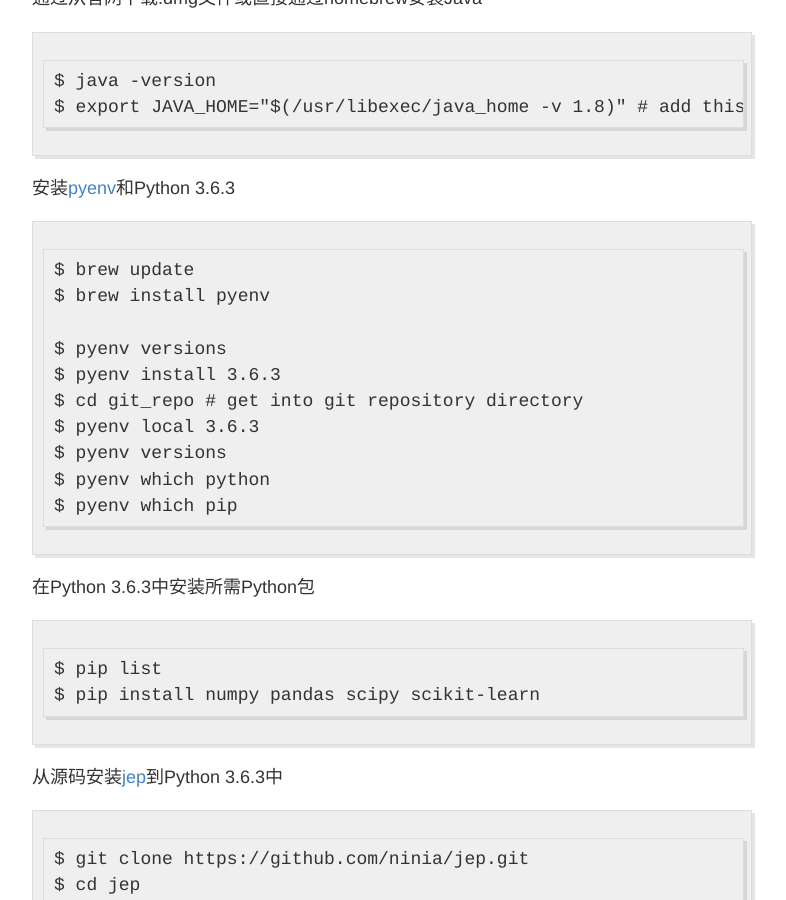
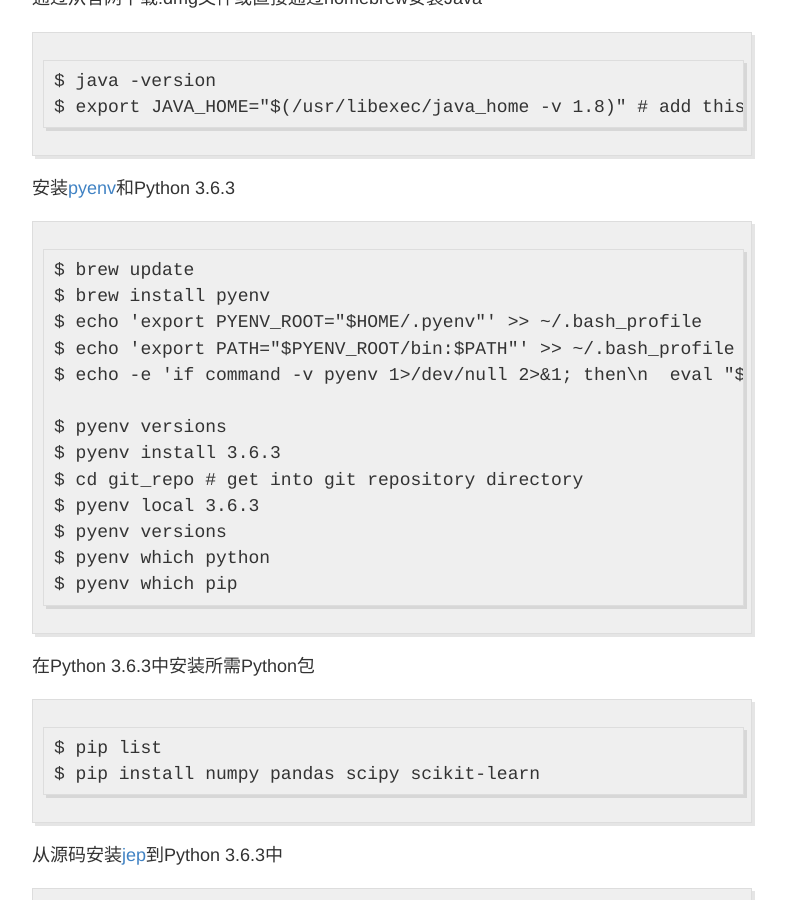
Before and after one commit to bean-zhang/bean-zhang.github.io, a Jekyll site: the page built from _posts/2018-06-29-Java-Embedded-Python.md, in a window 1280 px wide and 900 px high, scrolled down 3711 px. Shown: the whole window, without its empty margins (248-1034 px from the left). Built offline with Jekyll 4.4.1, drawn with Linux system fonts in a browser that asks for light colours; comment, search, counter and statistics services are not loaded.

Commit message:
Update _posts/2018-06-29-Java-Embedded-Python.md

```diff
--- a/_posts/2018-06-29-Java-Embedded-Python.md
+++ b/_posts/2018-06-29-Java-Embedded-Python.md
@@ -120,6 +120,9 @@ JEP依赖的Java版本和Python版本
 
     $ brew update
     $ brew install pyenv
+    $ echo 'export PYENV_ROOT="$HOME/.pyenv"' >> ~/.bash_profile
+    $ echo 'export PATH="$PYENV_ROOT/bin:$PATH"' >> ~/.bash_profile
+    $ echo -e 'if command -v pyenv 1>/dev/null 2>&1; then\n  eval "$(pyenv init -)"\nfi' >> ~/.bash_profile
 
     $ pyenv versions
     $ pyenv install 3.6.3
```
